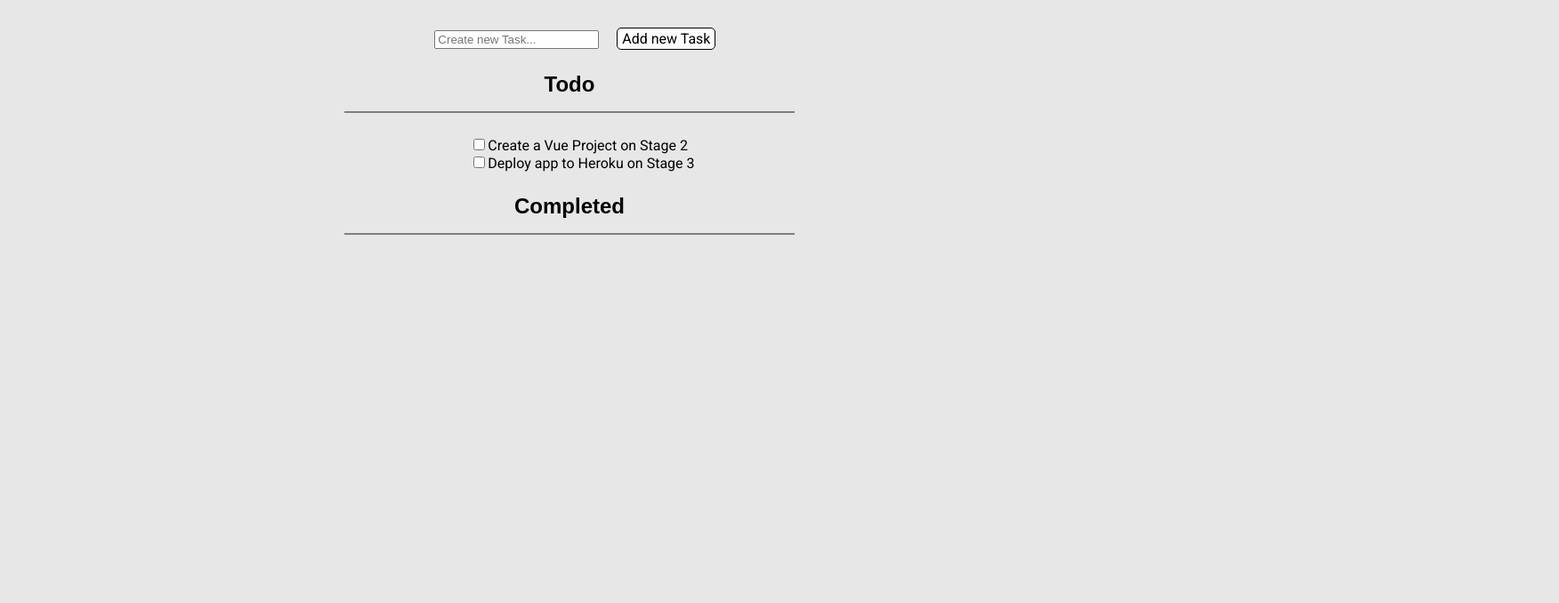
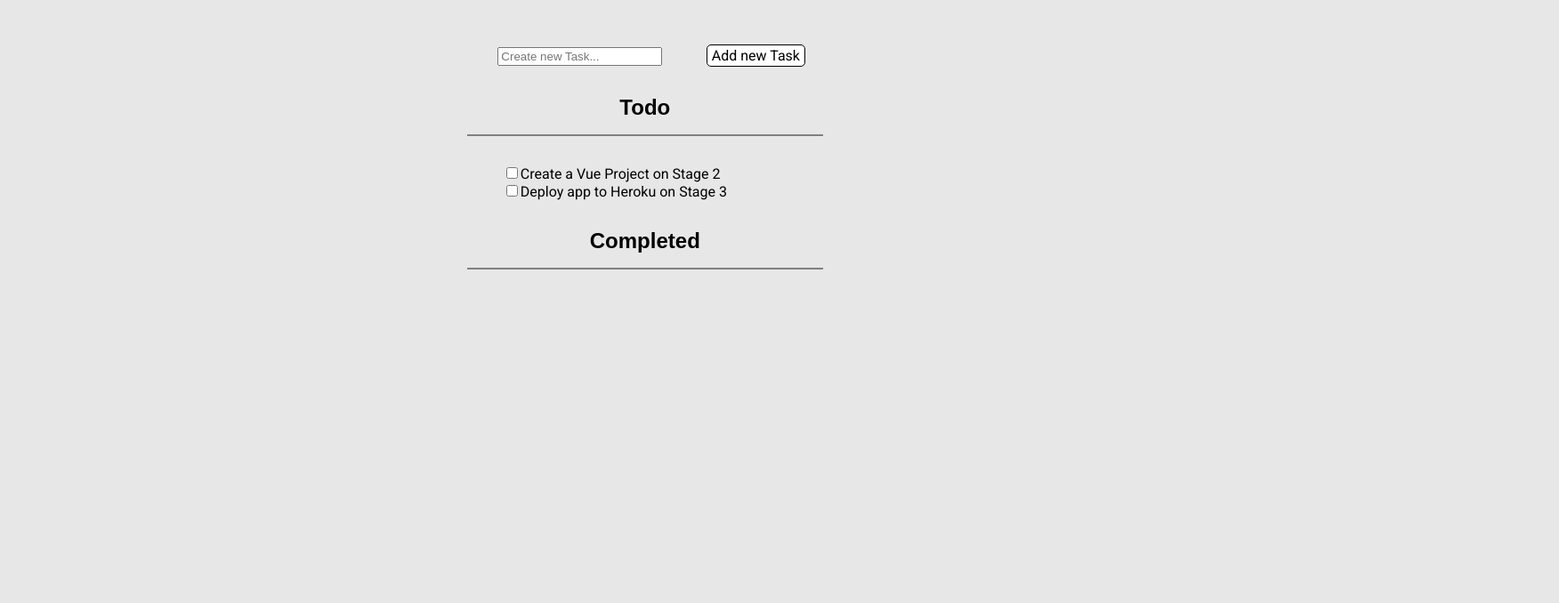
Before and after one commit to brunoschubert/todo-list, a plain HTML site: page index.html in a window 1280 px wide. Shown: the part 122-800 px from the top of the page at 89% size, 1752 px wide, since content can reach past the window. Drawn offline with Linux system fonts and the light colour scheme; a web font is replaced by a local one.

Commit message:
Corrected resposive layout

```diff
--- a/style.css
+++ b/style.css
@@ -1,5 +1,5 @@
 body {
-    margin-top: 5%;
+    margin: 5% 5% 5% 5%;
     background-color: #e7e7e7;
     font-family: 'Roboto', sans-serif;
 }
@@ -7,21 +7,24 @@ body {
     font-family: 'KoHo', sans-serif;
     text-align: center;
     position: relative;
-    left: 30%;
-    width: 40%;
+    left: 40%;
+    right: 40%;
+    width: 25rem;
     padding-bottom: 1rem;
     border-bottom: 2px solid gray;
 }
 .list {
     position: relative;
-    left: 38%;
+    left: 40%;
+    right: 40%;
     text-align: justify;
     list-style-type: none;
 }
 #input {
     display:inline-block;
     position: relative;
-    left: 38%;
+    left: 43%;
+    right: 43%;
     text-align: center;
 }
 #button {
@@ -33,8 +36,9 @@ body {
     display:inline-block;
     text-align:center;
     position: relative;
-    margin-inline-start: 1em;
-    left: 38%;
+    margin-inline-start: 5rem;
+    left: 40%;
+    right: 40%;
 }
 #button:hover {
     background-color: black;
@@ -42,9 +46,9 @@ body {
 }
 #input,
 #button {
-    margin-top: 1%;
+    margin-top: 2rem;
 }
 .title,
 .list {
-    margin-top: 2%;
+    margin-top: 2rem;
 }
```
